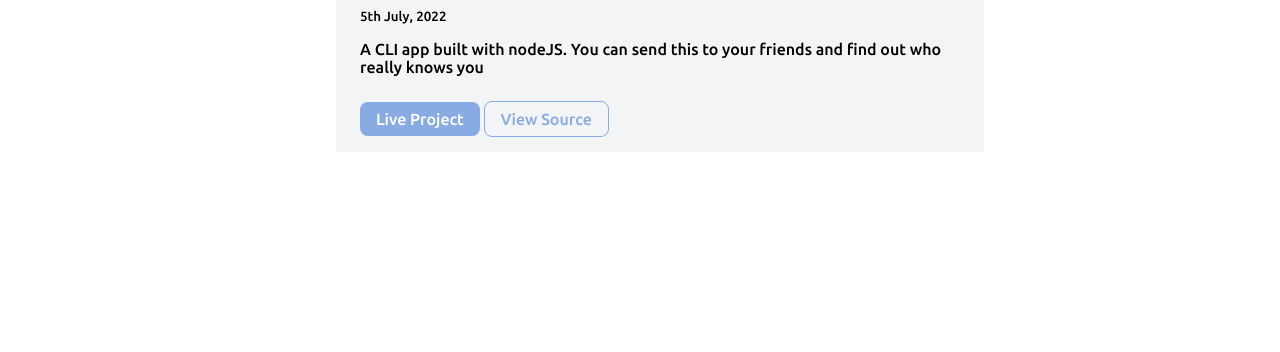
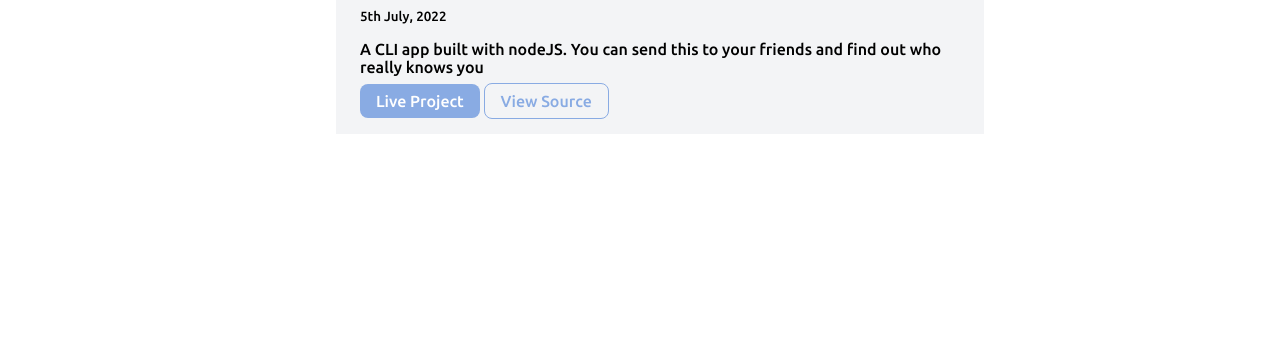
Before and after one commit to Shwetaaaa2899/Ngeocamp-site, a plain HTML site: page projects.html in a window 1280 px wide. Shown: the part 448-800 px from the top of the page. Drawn offline with Linux system fonts and the light colour scheme.

Commit message:
updated hom page

```diff
--- a/projects.html
+++ b/projects.html
@@ -39,7 +39,7 @@
                 <h1>How well do you know me?</h1>
                 <small>5th July, 2022</small>
                <p>A CLI app built with nodeJS. You can send this to your friends and find out who really knows you</p>
-               <br><a class = 'link primary-link' href = "#">Live Project</a>
+             <a class = 'link primary-link' href = "#">Live Project</a>
                <a class = 'link secondary-link' href = "#">View Source</a>
             </div>
             </li>
```
